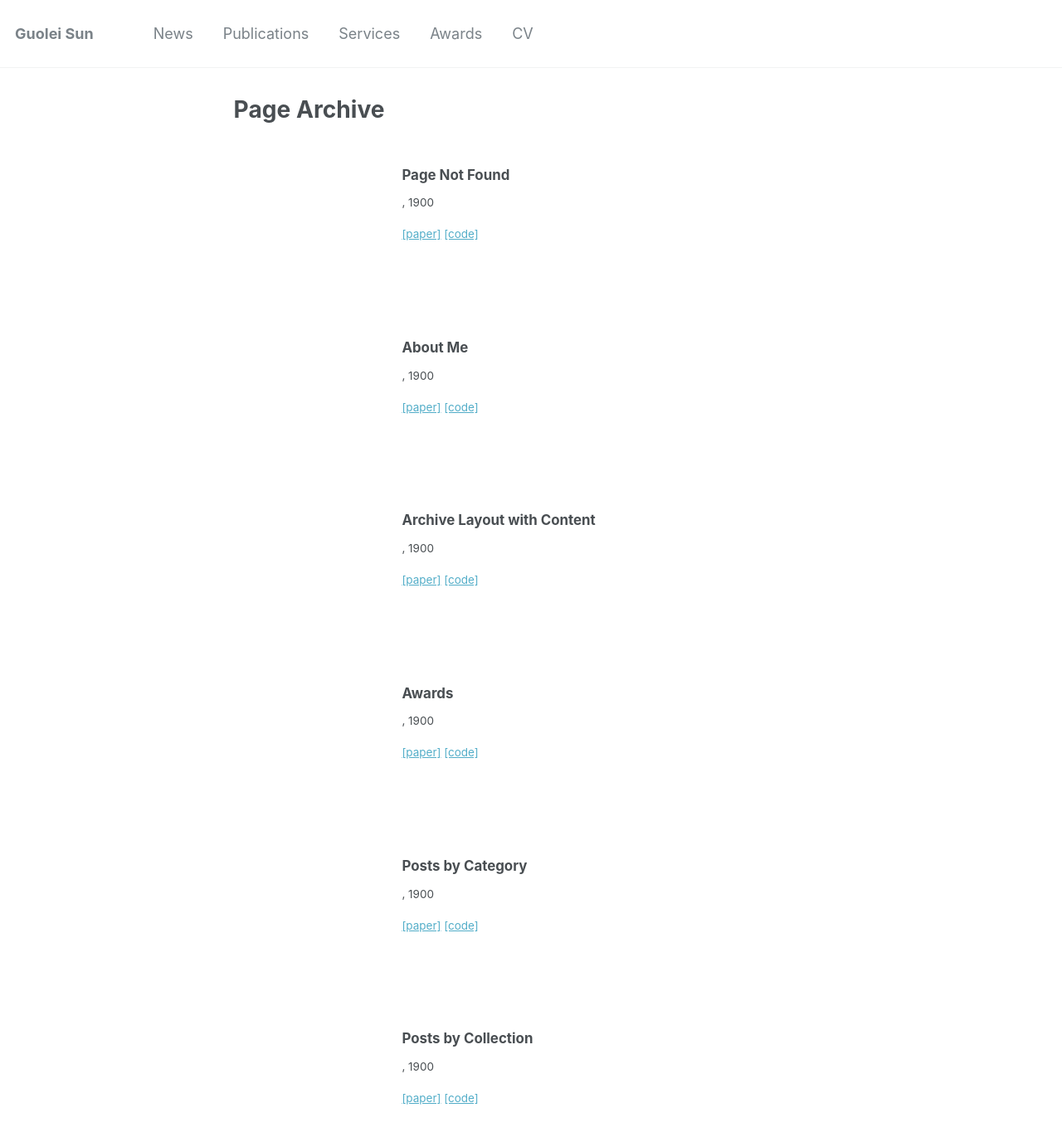
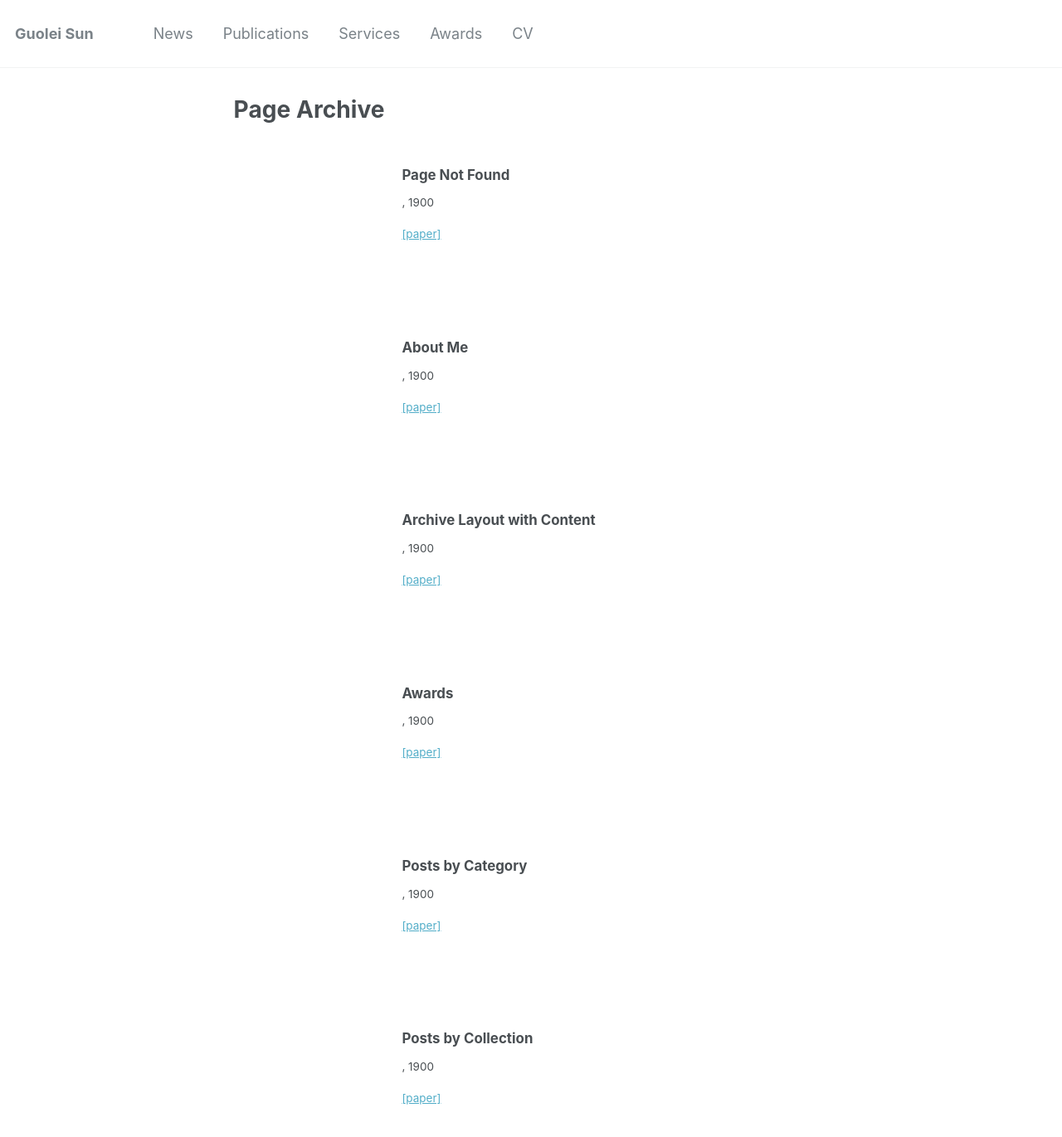
Before and after one commit to GuoleiSun/GuoleiSun.github.io, a Jekyll site: the page built from _pages/page-archive.html, in a window 1280 px wide and 1400 px high. Shown: the top 1371 px of the window at 83% size. Built offline with Jekyll 4.4.1, drawn with Linux system fonts in a browser that asks for light colours; some of the changed text lies outside the part shown.

Commit message:
Add files via upload

```diff
--- a/_includes/archive-single.html
+++ b/_includes/archive-single.html
@@ -45,7 +45,9 @@
     <table class="papertable">
     <tr style="padding:0px">
       <td class="paperimage">
+        {% if post.image %}
         <img src="{{post.image}}" class="nopadimg">
+        {% endif %}
       </td>
       <td class="papertext">
         <h2>{{title}}</h2>
@@ -53,7 +55,9 @@
         <p> {{post.authors}}  </p>
         <!-- <a class="w3-button btn w3-white w3-text-blue w3-border" href="https://simple-bev.github.io/">project page</a> -->
         <a  href="{{post.paperurl}}">[paper]</a>
+        {% if post.codeurl and post.codeurl != '' %}
         <a  href="{{post.codeurl}}">[code]</a>
+        {% endif %}
         {% if post.additional_note %}
         {{post.additional_note}}
         {% endif %}
```
